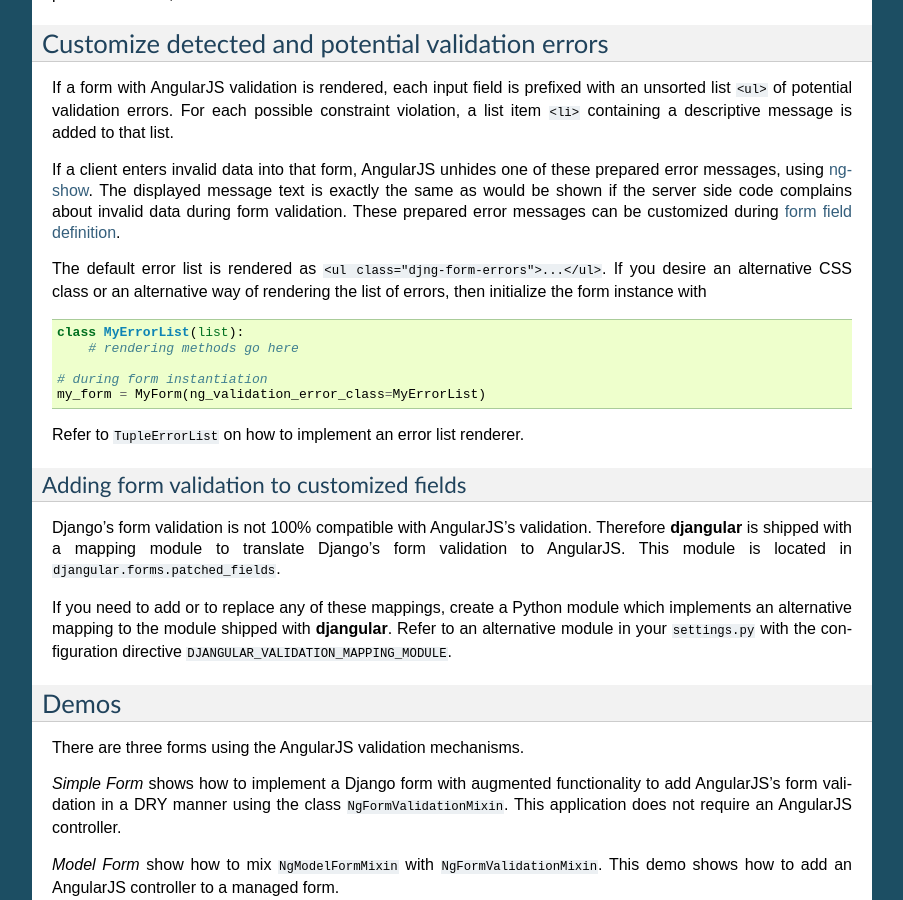
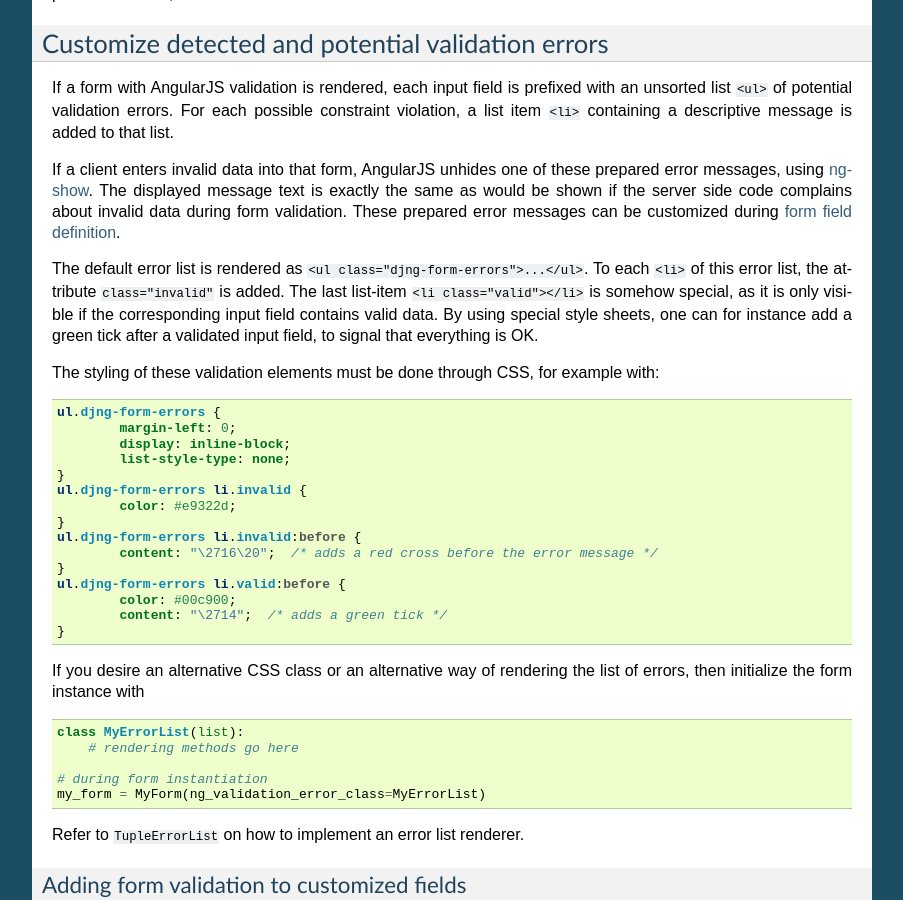
Before and after one commit to jrief/django-angular, a Sphinx documentation site: the page built from docs/angular-form-validation.rst, in a window 1280 px wide and 900 px high, scrolled down 2411 px. Shown: the whole window, without its empty margins (198-1101 px from the left). Built offline with Sphinx 7.4.7, drawn with Linux system fonts in a browser that asks for light colours.

Commit message:
Added extra empty list item to signal valid input fields with a green tick

```diff
--- a/docs/angular-form-validation.rst
+++ b/docs/angular-form-validation.rst
@@ -158,9 +158,34 @@
 the server side code complains about invalid data during form validation. These prepared error
 messages can be customized during `form field definition`_.
 
-The default error list is rendered as ``<ul class="djng-form-errors">...</ul>``. If you desire an
-alternative CSS class or an alternative way of rendering the list of errors, then initialize the
-form instance with
+The default error list is rendered as ``<ul class="djng-form-errors">...</ul>``. To each ``<li>``
+of this error list, the attribute ``class="invalid"`` is added. The last list-item
+``<li class="valid"></li>`` is somehow special, as it is only visible if the corresponding input
+field contains valid data. By using special style sheets, one can for instance add a green
+tick after a validated input field, to signal that everything is OK.
+
+The styling of these validation elements must be done through CSS, for example with:
+
+.. code-block:: css
+
+	ul.djng-form-errors {
+		margin-left: 0;
+		display: inline-block;
+		list-style-type: none;
+	}
+	ul.djng-form-errors li.invalid {
+		color: #e9322d;
+	}
+	ul.djng-form-errors li.invalid:before {
+		content: "\2716\20";  /* adds a red cross before the error message */
+	}
+	ul.djng-form-errors li.valid:before {
+		color: #00c900;
+		content: "\2714";  /* adds a green tick */
+	}
+
+If you desire an alternative CSS class or an alternative way of rendering the list of errors, then
+initialize the form instance with
 
 .. code-block:: python
 
--- a/docs/changelog.rst
+++ b/docs/changelog.rst
@@ -11,6 +11,8 @@
   ``/static/djangular/js/django-angular.js``
 * Internal error messages generated by server side validation, now are mixed with AngularJS's
   validation errors.
+* A special list-item is added to the list of errors. It is shown if the input field contains valid
+  data.
 * Input fields of bound forms, now display the content of the field, as expected. This requires the
   Angular module ``ng.django.forms``.
 
```
Also changed, not shown: 2 other files.
